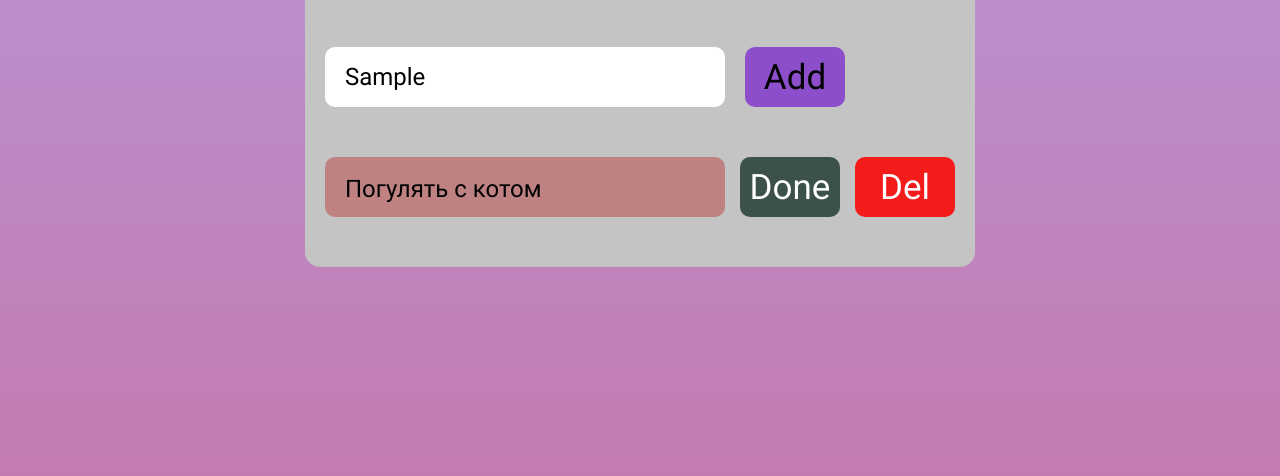
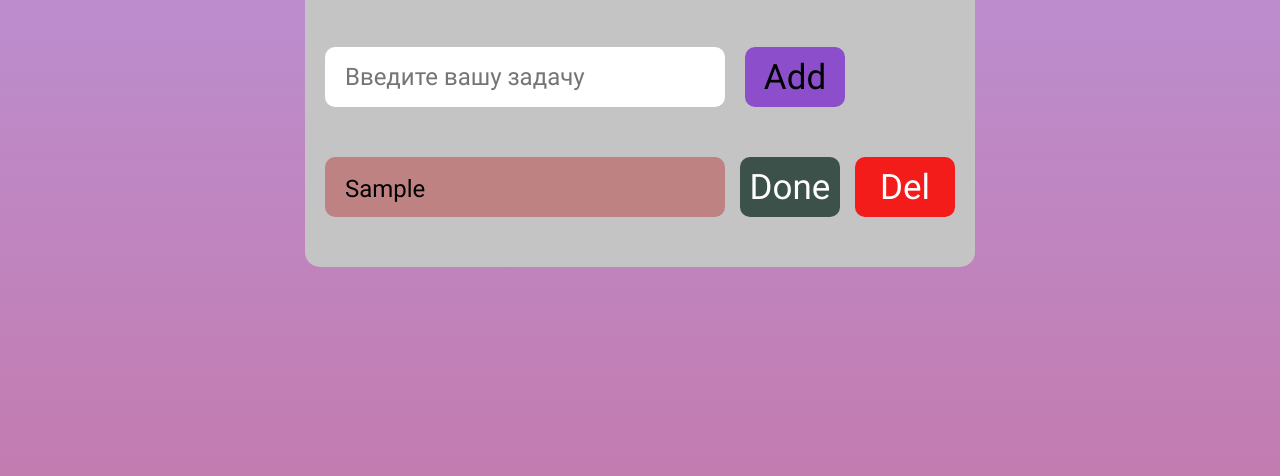
Before and after one commit to igor-yakovlev/ToDoApp_Project, a website: page src/index.html in a window 1280 px wide. Both pictures are taken after typing "Sample" into the empty fields and a click on the button "Add". Shown: the part 164-640 px from the top of the page. Drawn offline with Linux system fonts and the light colour scheme.

Commit message:
add functional add and dell tasks

```diff
--- a/src/index.html
+++ b/src/index.html
@@ -14,12 +14,10 @@
     <h1 class="title">Todo App</h1>
     <div class="todo__add-wrapper">
       <input type="text" class="todo__add-input" placeholder="Введите вашу задачу">
-      <button class="button">Add</button>
+      <button id='buttonAdd' class="button">Add</button>
     </div>
-    <div class="todo__out-wrapper">
-      <div class="todo__out-description">Погулять с котом</div>
-      <button class="button button__done">Done</button>
-      <button class="button button__del">Del</button>
+    <div class="block">
+
     </div>
   </div>
   <script src="js/index.js"></script>
--- a/src/js/index.js
+++ b/src/js/index.js
@@ -0,0 +1,59 @@
+const doAddInput = document.querySelector('.todo__add-input');
+const buttonInput = document.querySelector('#buttonAdd');
+const outBlock = document.querySelector('.block');
+
+function Task (input) {
+    this.input = input;
+    this.completed = false;
+}
+
+let tasks;
+
+!localStorage.tasks ? tasks = [] : tasks = JSON.parse(localStorage.getItem('tasks'));
+
+const updateLocal  = () => {
+    localStorage.setItem('tasks', JSON.stringify(tasks));
+}
+
+
+
+
+
+const createTemplate = (task, index) => {
+    return `
+    <div class="todo__out-wrapper">
+        <div class="todo__out-description">${task.input}</div>
+        <button class="button button__done">Done</button>
+        <button onclick='deleteTask(${index})' class="button button__del">Del</button>
+    </div>
+    `
+}
+
+
+completeHtml = () => {
+    outBlock.innerHTML = '';
+    if (tasks.length > 0) {
+        tasks.forEach((item, index) => {
+            outBlock.innerHTML += createTemplate(item, index);
+        });
+    }
+}
+
+completeHtml();
+
+
+buttonInput.addEventListener('click', () => {
+    tasks.push(new Task(doAddInput.value));
+    updateLocal();
+    completeHtml();
+    doAddInput.value = '';
+});
+
+
+const deleteTask = index => {
+    setTimeout(() => {
+        tasks.splice(index, 1);
+        updateLocal();
+        completeHtml();
+    }, 500);
+}
```
